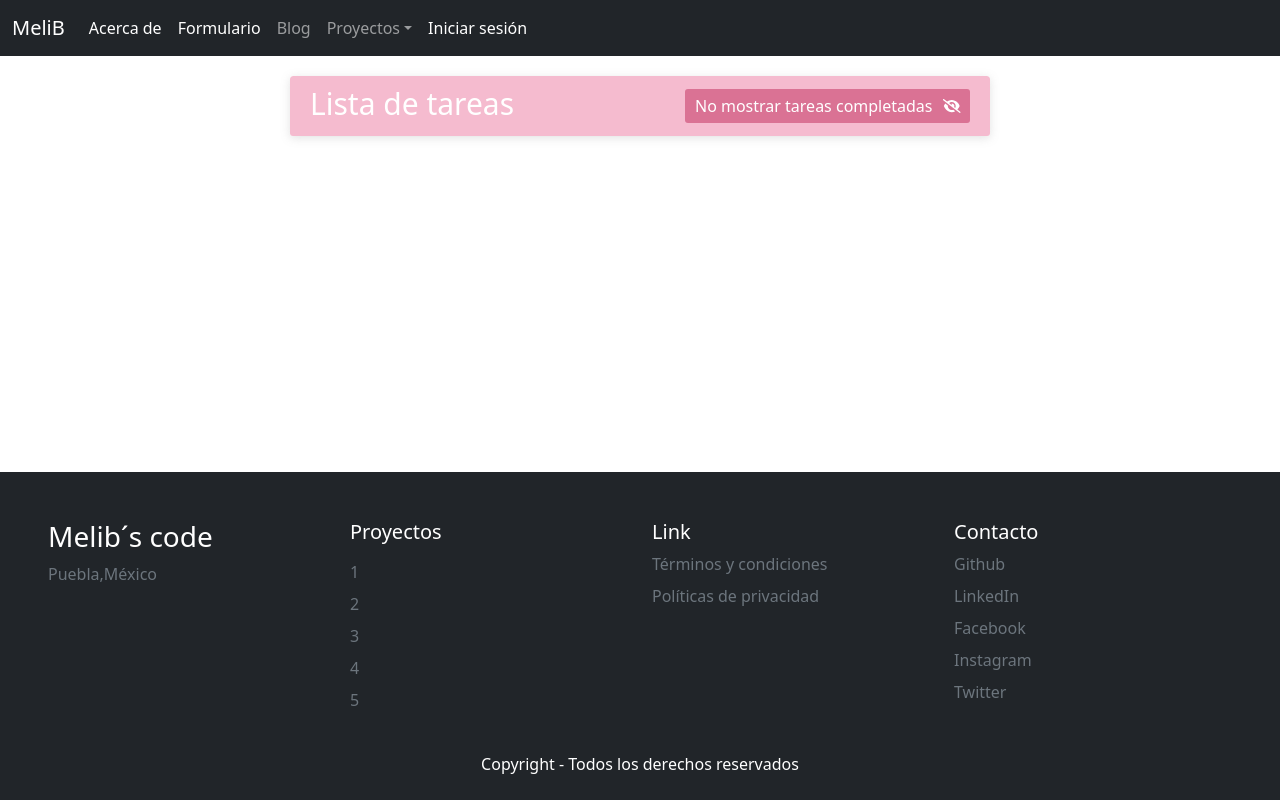
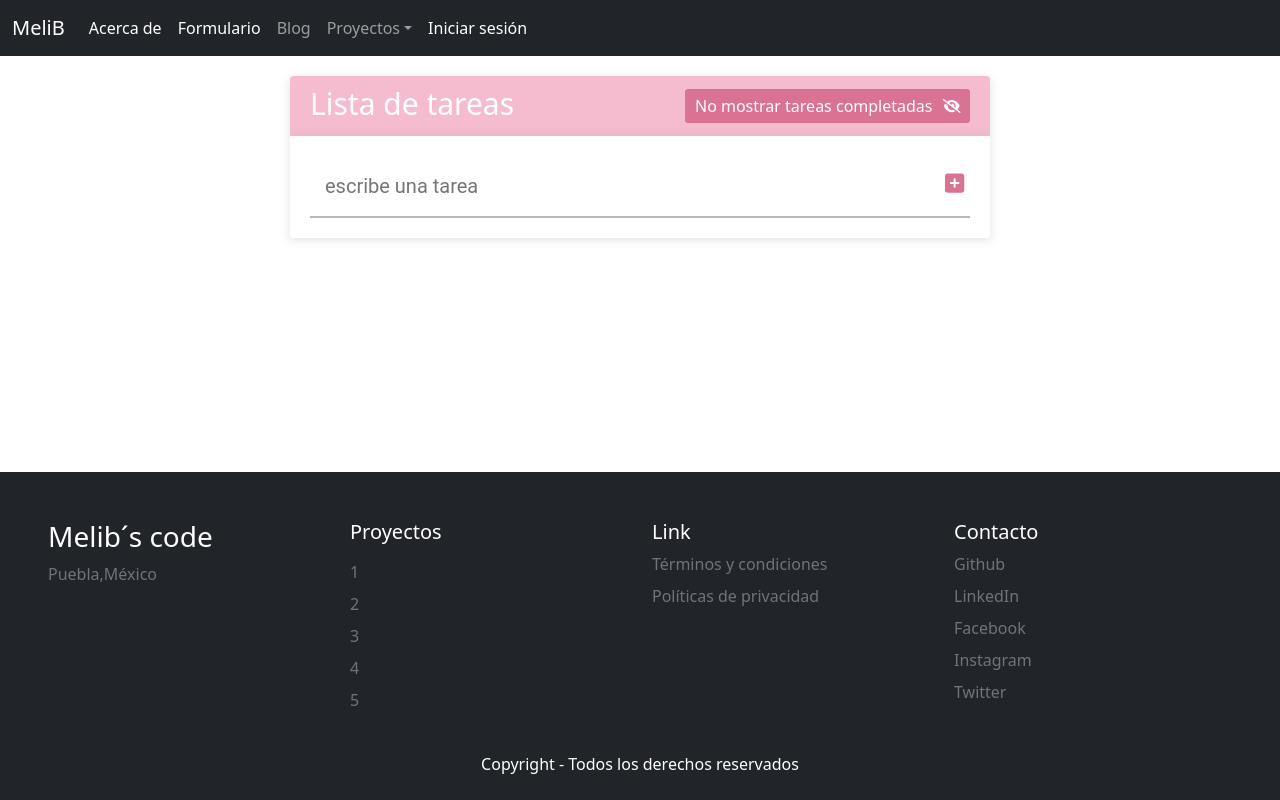
Before and after one commit to MeliBis/raiz-react, a React (Create React App) app in the folder raiz/: page /listaTareas in a window 1280 px wide. Built offline with nearby package versions, Linux system fonts and the light colour scheme.

Commit message:
primer intento para crear lista de tareas

```diff
--- a/raiz/src/components/lista_de_tareas/FormularioTareas.jsx
+++ b/raiz/src/components/lista_de_tareas/FormularioTareas.jsx
@@ -1,27 +1,53 @@
-import React from 'react'
+import React, {useState} from 'react'
 import {FontAwesomeIcon} from '@fortawesome/react-fontawesome';
-import {fa-square-plus} from '@fortawesome/free-solid-svg-icons'
+import {faSquarePlus} from '@fortawesome/free-solid-svg-icons'
 
 
-const FormularioTareas = () => {
+const FormularioTareas = ({tareas, cambiarTareas}) => {
+
+  const [inputTarea, cambiarInputTarea] = useState('')
+
+  const handleInput = (e) => {
+    cambiarInputTarea(e.target.value)
+  }
+
+ const handleSubmit = (e) => {
+  e.preventDefault();
+  cambiarTareas(
+    [
+      ...tareas,
+      {
+        id:3,
+        texto: 'Nueva tarea',
+        completada: false
+      }
+    ]
+  );
+ }
   return (
-    <>
+
     <form action="" className='formulario-tareas'>
       <input
       type="text"
       className='formulario-tareas__input'
       placeholder='escribe una tarea'
+      value={inputTarea}
+      onChange={(e) => handleInput()}
        />
        <button
        type='submit'
-       className='formulario-tareas__btn'>
-          <FontAwesomeIcon icon={faSquarePlus}
-          className='formulario-tareas__icono-btn/>
+       className='formulario-tareas__btn'
+       >
+          <FontAwesomeIcon
+          icon={faSquarePlus}
+          className='formulario-tareas__icono-btn'/>
+
        </button>
     </form>
 
-    </>
+
   )
 }
 
+
 export default FormularioTareas
--- a/raiz/src/components/lista_de_tareas/Header.jsx
+++ b/raiz/src/components/lista_de_tareas/Header.jsx
@@ -5,7 +5,7 @@ import { faEyeSlash} from '@fortawesome/free-solid-svg-icons'
 
 const Header = () => {
   return (
-    <div className="contenedor">
+    <div className="">
 
     <div className='header'>
         <div className="header__titulo">
--- a/raiz/src/components/lista_de_tareas/ListaTareas.jsx
+++ /dev/null
@@ -1,21 +0,0 @@
-import React from 'react'
-import '../../styles.css/App.css'
-
-const ListaTareas = () => {
-  return (
-    <div className='contenedor'>
-
-    <div className='header'>
-        <div className="header__titulo">
-          <p >Lista de tareas</p>
-    <button className='header__boton'>
-        No mostrar completadas
-    </button>
-        </div>
-    </div>
-    <h2>hey</h2>
-    </div>
-  )
-}
-
-export default ListaTareas
--- a/raiz/src/pages/FormularioPage.jsx
+++ b/raiz/src/pages/FormularioPage.jsx
@@ -5,8 +5,7 @@ import Navbar from "../components/Navbar";
 const FormularioPage = () => {
   return (
     <>
- <Navbar/>
- <Footer/>
+
      </>
   )
 }
--- a/raiz/src/pages/ListaTareasPage.jsx
+++ b/raiz/src/pages/ListaTareasPage.jsx
@@ -1,15 +1,33 @@
-import React from 'react'
+import React, {useState} from 'react'
 import Footer from '../components/Footer'
 import Header from '../components/lista_de_tareas/Header'
-import ListaTareas from '../components/lista_de_tareas/ListaTareas'
 import NavBar from '../components/Navbar'
+import FormularioTareas from '../components/lista_de_tareas/FormularioTareas'
 
 const ListaTareasPage = () => {
+  const[tareas, cambiarTareas] = useState(
+    [
+      {
+        id:1,
+        texto: 'Lavar la ropa',
+        completada:false
+      },
+      {
+        id:2,
+        texto: 'Comer',
+        completada:false
+      },
+    ]
+    );
+  console.log(tareas);
   return (
     <>
         <NavBar/>
-        <Header/>
+        <div className="contenedor">
+          <Header/>
+          <FormularioTareas tareas={tareas} cambiarTareas={cambiarTareas}/>
 
+        </div>
         <Footer/>
 
     </>
--- a/raiz/src/styles.css/App.css
+++ b/raiz/src/styles.css/App.css
@@ -88,7 +88,7 @@
 
 .formulario-tareas__icono-btn {
 	font-size: 22px;
-	color: var(--verde);
+	color: var(--secondary);
 }
 
 /* * --- --- ---  LISTA TAREAS --- --- --- */
```
